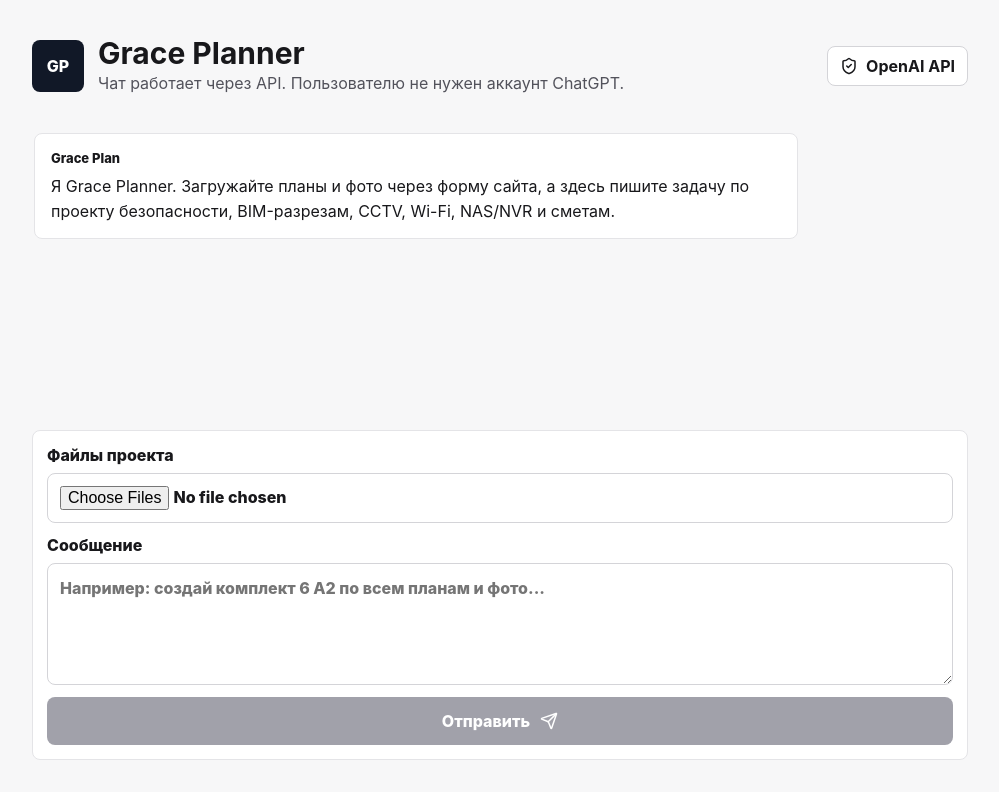
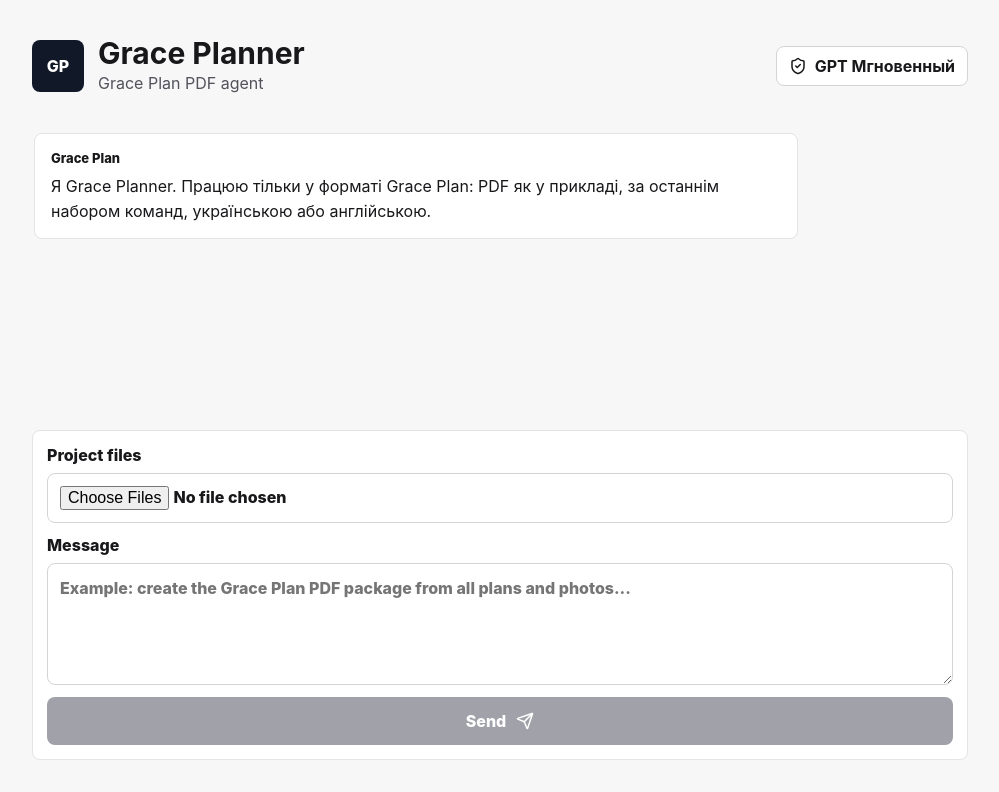
Before and after one commit to ukraine-devs/GracePlan, a React (Vite) app: page / in a window 1280 px wide. Shown: the top 792 px of the page, without its empty margins (140-1139 px from the left). Built offline with nearby package versions, Linux system fonts and the light colour scheme.

Commit message:
Remove API account copy

```diff
--- a/src/main.jsx
+++ b/src/main.jsx
@@ -6,7 +6,7 @@ import "./styles.css";
 const welcome = {
   role: "assistant",
   content:
-    "Я Grace Planner. Загружайте планы и фото через форму сайта, а здесь пишите задачу по проекту безопасности, BIM-разрезам, CCTV, Wi-Fi, NAS/NVR и сметам.",
+    "Я Grace Planner. Працюю тільки у форматі Grace Plan: PDF як у прикладі, за останнім набором команд, українською або англійською.",
 };
 
 function App() {
@@ -42,7 +42,7 @@ function App() {
       });
 
       const data = await response.json();
-      if (!response.ok) throw new Error(data.error || "Ошибка API");
+      if (!response.ok) throw new Error(data.error || "API error");
       setMessages([...nextMessages, { role: "assistant", content: data.answer }]);
     } catch (err) {
       setError(err.message);
@@ -60,26 +60,26 @@ function App() {
             <div className="brand-mark">GP</div>
             <div>
               <h1>Grace Planner</h1>
-              <p>Чат работает через API. Пользователю не нужен аккаунт ChatGPT.</p>
+              <p>Grace Plan PDF agent</p>
             </div>
           </div>
           <div className="secure-badge">
             <ShieldCheck size={18} />
-            <span>OpenAI API</span>
+            <span>GPT Мгновенный</span>
           </div>
         </header>
 
         <div className="messages" aria-live="polite">
           {messages.map((message, index) => (
             <article className={`message ${message.role}`} key={`${message.role}-${index}`}>
-              <span>{message.role === "user" ? "Вы" : "Grace Plan"}</span>
+              <span>{message.role === "user" ? "Ви" : "Grace Plan"}</span>
               <p>{message.content}</p>
             </article>
           ))}
           {isSending && (
             <article className="message assistant">
               <span>Grace Plan</span>
-              <p>Думаю...</p>
+              <p>Thinking...</p>
             </article>
           )}
         </div>
@@ -88,7 +88,7 @@ function App() {
 
         <form className="composer" onSubmit={submit}>
           <label className="file-row">
-            <span>Файлы проекта</span>
+            <span>Project files</span>
             <input
               type="file"
               multiple
@@ -96,16 +96,16 @@ function App() {
             />
           </label>
           <label className="prompt-box">
-            <span>Сообщение</span>
+            <span>Message</span>
             <textarea
               value={input}
               onChange={(event) => setInput(event.target.value)}
-              placeholder="Например: создай комплект 6 A2 по всем планам и фото..."
+              placeholder="Example: create the Grace Plan PDF package from all plans and photos..."
               rows={4}
             />
           </label>
           <button type="submit" disabled={isSending || !input.trim()}>
-            Отправить
+            Send
             <Send size={18} />
           </button>
         </form>
```
